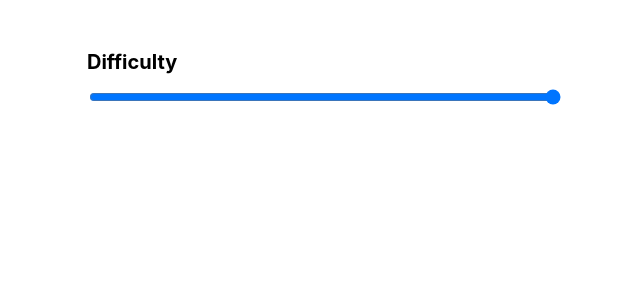
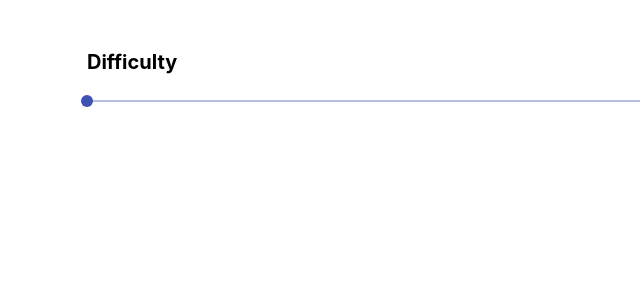
Before and after one commit to brianhuang822/dogTrick, a React (Create React App) app in the folder my-app/: page / in a window 1280 px wide. Shown: the top 300 px of the page, without its empty margins (13-653 px from the left). Built offline with nearby package versions, Linux system fonts and the light colour scheme.

Commit message:
Added github pages dependencies and scripts in package.json

```diff
--- a/my-app/package.json
+++ b/my-app/package.json
@@ -7,12 +7,16 @@
     "@testing-library/jest-dom": "^5.12.0",
     "@testing-library/react": "^11.2.7",
     "@testing-library/user-event": "^12.8.3",
+    "gh-pages": "^3.1.0",
     "react": "^17.0.2",
     "react-dom": "^17.0.2",
     "react-scripts": "4.0.3",
     "web-vitals": "^1.1.2"
   },
+  "homepage": "https://github.com/brianhuang822/dogTrick",
   "scripts": {
+	"predeploy": "npm run build",
+	"deploy": "gh-pages -d build",
     "start": "react-scripts start",
     "build": "react-scripts build",
     "test": "react-scripts test",
--- a/my-app/src/App.js
+++ b/my-app/src/App.js
@@ -1,4 +1,6 @@
 // import ReactDOM from 'react-dom'
+import {makeStyles} from '@material-ui/core/styles'
+import Slider from '@material-ui/core/Slider'
 import './App.css';
 
 function App() {
@@ -9,8 +11,7 @@ function App() {
       <h1 className="App-header">
         Difficulty
       </h1>
-	  <input type="range" min="0" max="3" className="Difficulty-Slider">
-	  </input>
+	  <Slider/>
 	  </div>
     </div>
   );
```
Also changed, not shown: 1 other file (tests, documents, lock files or other folders).
